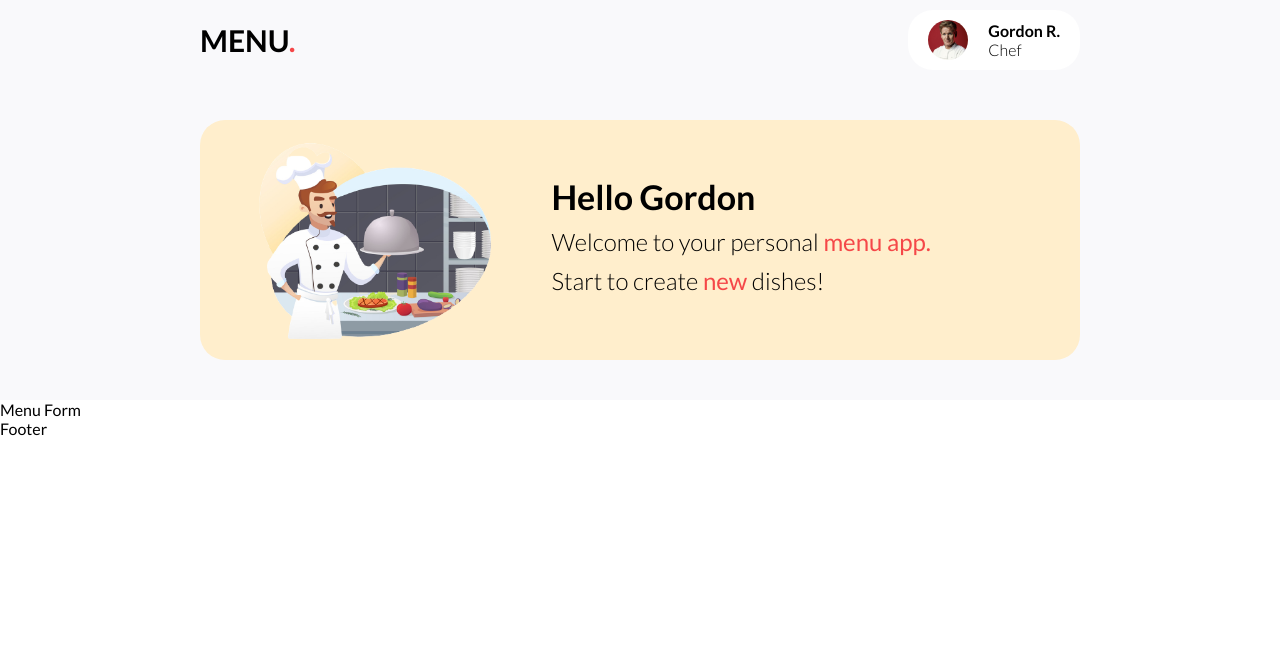
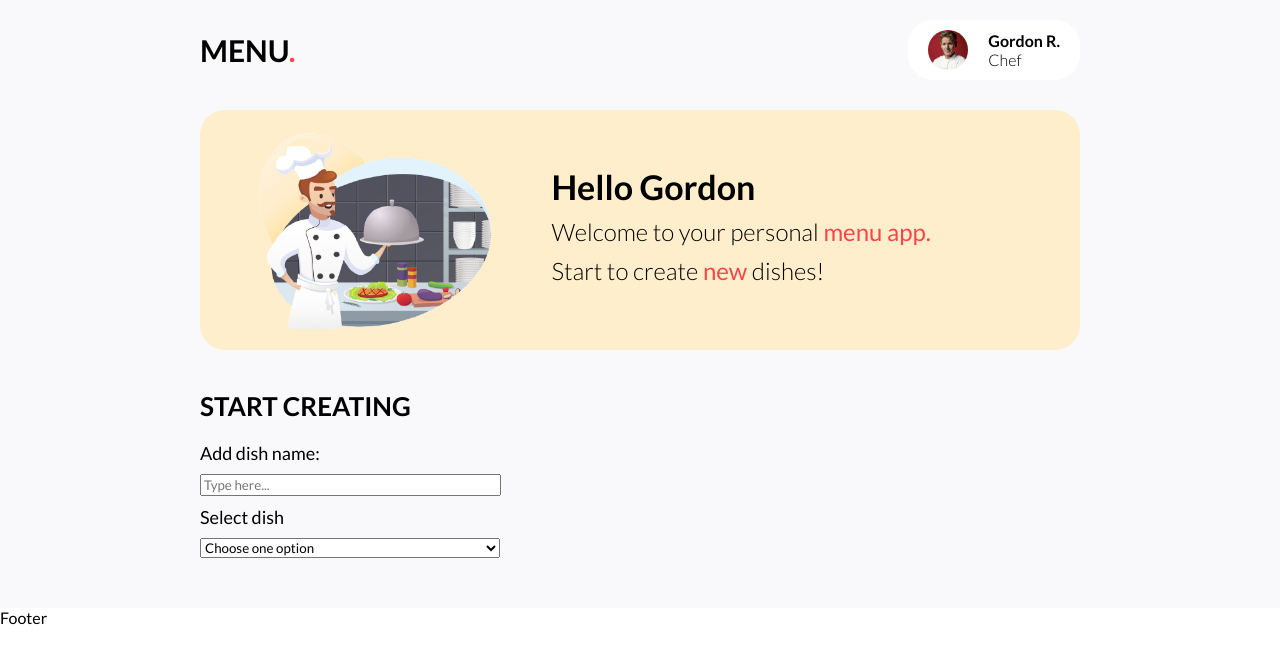
Before and after one commit to MarcinBieniek/MenuForm, a React (Create React App) app in the folder client/: page / in a window 1280 px wide. Shown: the top 664 px of the page. Built offline with nearby package versions, Linux system fonts and the light colour scheme.

Commit message:
Add Form component with base logic

```diff
--- a/client/package.json
+++ b/client/package.json
@@ -9,6 +9,7 @@
     "react": "^18.2.0",
     "react-dom": "^18.2.0",
     "react-scripts": "5.0.1",
+    "redux-form": "^8.3.10",
     "sass": "^1.62.1",
     "web-vitals": "^2.1.4"
   },
--- a/client/src/components/common/Hero/Hero.module.scss
+++ b/client/src/components/common/Hero/Hero.module.scss
@@ -2,7 +2,7 @@
 
 .container {
   background-color: $background-gray;
-  padding: 40px 200px;
+  padding: 20px 200px;
 
   .hero {
     background-color: $light-orange;
--- a/client/src/components/common/Topbar/Topbar.module.scss
+++ b/client/src/components/common/Topbar/Topbar.module.scss
@@ -6,7 +6,7 @@
   display: flex;
   justify-content: space-between;
   align-items: center;
-  padding: 0px 200px;
+  padding: 10px 200px 0px;
 
   .logo {
     font-size: 30px;
--- a/client/src/components/features/MenuForm/MenuForm.js
+++ b/client/src/components/features/MenuForm/MenuForm.js
@@ -1,10 +1,187 @@
-import styles from './MenuForm.module.scss'
+import styles from './MenuForm.module.scss';
+import {useState} from 'react';
+import { options } from '../../../simpleData/data';
 
 const MenuForm = () => {
+
+  const [name, setName] = useState('');
+  const [dishType, setDishType] = useState('')
+  const [time, setTime] = useState('');
+  const [slices, setSlices] = useState('')
+  const [diameter, setDiameter] = useState('')
+  const [spiciness, setSpiciness] = useState('')
+  const [breadSlices, setBreadSlices] = useState('1')
+
+  console.log('name:', name)
+  console.log('dishType:', dishType)
+  console.log('time:', time)
+  console.log('slices:', slices)
+  console.log('diameter:', diameter)
+  console.log('spiciness:', spiciness)
+  console.log('breadSlices:', breadSlices)
+
+  const handleTime = (event) => {
+    setTime('')
+    setTime(event.target.value);
+  }
+
   return (
-    <div>
-      Menu Form
-    </div>
+    <section className={styles.container}>
+      <h1>Start creating</h1>
+      <form className={styles.form}>
+
+        <div className={styles.field}>
+          <label htmlFor="name">Add dish name:</label>
+          <input
+            type="text"
+            id="name"
+            placeholder="Type here..."
+            value={name}
+            onChange={(e) => setName(e.target.value)}
+            required
+            name="name_input"
+          />
+        </div>
+
+        <div className={styles.field}>
+          <label htmlFor="dishTtype">Select dish</label>
+          <select
+            id="dishType"
+            value={dishType}
+            onChange={(e) => setDishType(e.target.value)}
+            required
+            name="dish_type_input"
+          >
+            {options.map((option, id) => (
+              <option value={option.value} key={id}>{option.label}</option>
+            ))}
+          </select>
+        </div>
+
+        {dishType === 'pizza' && (
+          <>
+            <div className={styles.field}>
+              <label htmlFor="time">
+                Preparation time
+              </label>
+              <input
+                type="time"
+                id="time"
+                step="1"
+                pattern="[0-9]{2}:[0-9]{2}:[0-9]{2}"
+                defaultValue={options[1].time}
+                onChange={handleTime}
+                required
+                name="time_input"
+              />
+            </div>
+
+            <div className={styles.field}>
+              <label htmlFor="slices">Add number of slices</label>
+              <input
+                type="number"
+                id="slices"
+                min="1"
+                max="8"
+                placeholder="Type here..."
+                defaultValue={options[1].slices}
+                onChange={(e) => setSlices(e.target.value)}
+                required
+                name="slices_input"
+              />
+            </div>
+
+            <div className={styles.field}>
+              <label htmlFor="diameter">Set diameter</label>
+              <input
+                type="number"
+                id="diameter"
+                step="0.1"
+                min="15"
+                max="45"
+                defaultValue={options[1].baseDiameter}
+                onChange={(e) => setDiameter(e.target.value)}
+                required
+                name="diameter_input"
+              />
+            </div>
+          </>
+        )}
+
+        {dishType === 'soup' && (
+          <>
+            <div className={styles.field}>
+              <label htmlFor="time">
+                Preparation time
+              </label>
+              <input
+                type="time"
+                id="time"
+                step="1"
+                pattern="[0-9]{2}:[0-9]{2}:[0-9]{2}"
+                defaultValue={options[2].time}
+                onChange={handleTime}
+                name="time_input"
+                required
+              />
+            </div>
+
+            <div className={styles.field}>
+              <label htmlFor="spiciness">
+                Choose spiciness scale from 1 to 10:
+              </label>
+              <input
+                type="range"
+                id="spiciness"
+                min="1"
+                max="10"
+                value={spiciness}
+                onChange={(e) => setSpiciness(parseInt(e.target.value))}
+                name="spiciness_input"
+                required
+              />
+              {spiciness}
+            </div>
+          </>
+        )}
+
+        {dishType === 'sandwich' && (
+          <>
+            <div className={styles.field}>
+              <label htmlFor="time">
+                Preparation time
+              </label>
+              <input
+                type="time"
+                id="time"
+                step="1"
+                pattern="[0-9]{2}:[0-9]{2}:[0-9]{2}"
+                defaultValue={options[3].time}
+                onChange={handleTime}
+                required
+                name="time_input"
+              />
+            </div>
+
+            <div className={styles.field}>
+              <label htmlFor="bread-slices">Set diameter</label>
+              <input
+                type="number"
+                id="bread-slices"
+                step="1"
+                min="1"
+                max="10"
+                value={breadSlices}
+                onChange={(e) => setBreadSlices(e.target.value)}
+                required
+                name="bread_slices_input"
+              />
+            </div>
+          </>
+        )}
+
+      </form>
+    </section>
   )
 }
 
--- a/client/src/components/features/MenuForm/MenuForm.module.scss
+++ b/client/src/components/features/MenuForm/MenuForm.module.scss
@@ -0,0 +1,36 @@
+@import "../../../styles/settings.scss";
+
+.container {
+  background-color: $background-gray;
+  padding: 20px 200px 40px;
+
+  h1 {
+    font-size: 26px;
+    text-transform: uppercase;
+    font-weight: 600;
+    margin-bottom: 20px;
+  }
+
+  .form {
+
+    .field {
+      display: flex;
+      flex-direction: column;
+
+      label {
+        font-size: 18px;
+        margin-bottom: 10px;
+      }
+
+      input {
+        width: 293px;
+        margin-bottom: 10px;
+      }
+
+      select{
+        width: 300px;
+        margin-bottom: 10px;
+      }
+    }
+  }
+}
--- /dev/null
+++ b/client/src/simpleData/data.js
@@ -0,0 +1,22 @@
+export const options = [
+  {
+    label: 'Choose one option'
+  },
+  {
+    label: 'Pizza',
+    value: 'pizza',
+    time: '00:20:00',
+    slices: 8,
+    baseDiameter: 15
+  },
+  {
+    label: 'Soup',
+    value: 'soup',
+    time: '00:30:00'
+  },
+  {
+    label: 'Sandwich',
+    value: 'sandwich',
+    time: '00:10:00'
+  }
+]
```
Also changed, not shown: 1 other file (tests, documents, lock files or other folders).
